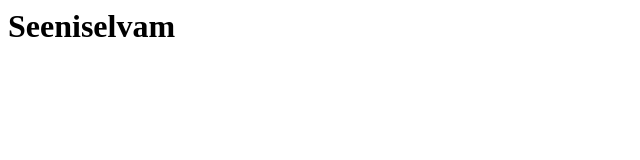
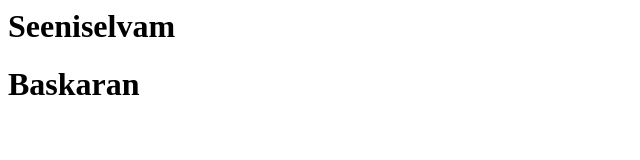
Before and after one commit to SeeniselvamB/Seeniselvam-, a plain HTML site: page index.html in a window 1280 px wide. Shown: the whole page, without its empty margins (0-640 px from the left). Drawn offline with Linux system fonts and the light colour scheme.

Commit message:
Update index.html

```diff
--- a/index.html
+++ b/index.html
@@ -1 +1,2 @@
 <h1>Seeniselvam</h1>
+<h1>Baskaran</h1>
```
